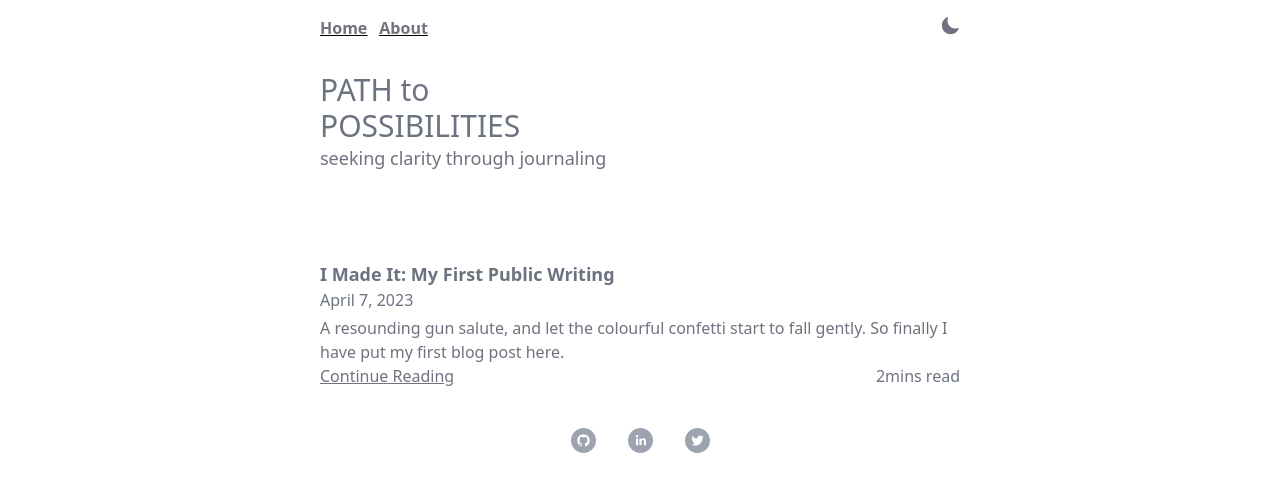
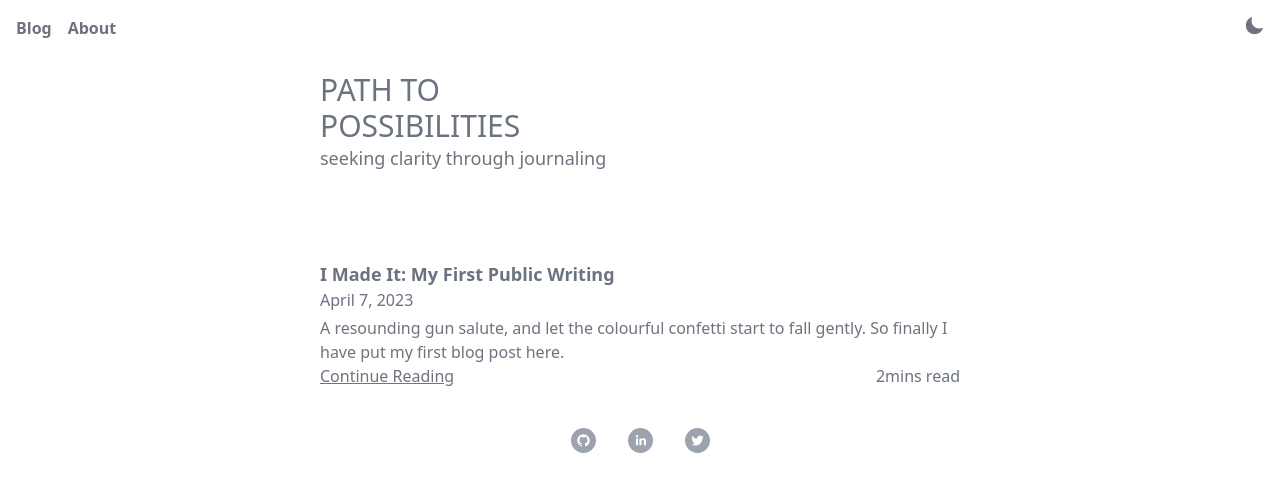
Before and after one commit to victor-eno/vicjournals, a Next.js app: page / in a window 1280 px wide. Shown: the top 492 px of the page. Built offline with nearby package versions, Linux system fonts and the light colour scheme.

Commit message:
testing changes

```diff
--- /dev/null
+++ b/components/Header.jsx
@@ -0,0 +1,40 @@
+import Link from "next/link";
+import Toggle from "../components/Toggle";
+
+
+
+const Header = () => {
+    return (
+        <nav className="flex p-4">
+
+      <div className="flex-none">
+            <Link href="/" passHref>
+              <a>
+               <div className="cursor-pointer">
+                  <h1 className="font-bold text-greytext-100">Blog</h1>
+               </div>
+               </a>
+            </Link>
+          </div>
+          <div className="flex-1 px-4">
+            <Link href="/about" passHref>
+              <a>
+               <div className="cursor-pointer">
+                  <h1 className="font-bold text-greytext-100">About</h1>
+               </div>
+               </a>
+            </Link>
+          </div>
+
+
+       <div className="order-last">
+
+       <Toggle />
+
+       </div>
+
+       </nav>
+     );
+}
+
+export default Header;
--- a/pages/_app.js
+++ b/pages/_app.js
@@ -1,5 +1,6 @@
 import { ThemeProvider } from 'next-themes'
 import Footer from '../components/Footer'
+import Header from '../components/Header'
 import Toggle from '../components/Toggle'
 import '../styles/globals.css'
 
@@ -8,6 +9,7 @@ function MyApp({ Component, pageProps }) {
   return (
     <>
     <ThemeProvider enableSystem={true} attribute="class">
+    <Header />
     <Component {...pageProps} />
     <Footer />
     </ThemeProvider>
--- a/pages/about.js
+++ b/pages/about.js
@@ -16,33 +16,6 @@ import { ArrowLongRightIcon } from "@heroicons/react/24/outline";
         <meta name='description' content='Generated by create next app' />
         <link rel='icon' href='/favicon.ico' />
       </Head>
-
-      <nav className="flex p-4">
-
-      <div className="flex-none underline">
-      <Link href="/" passHref>
-      <a>
-        <div className="cursor-pointer">
-          <h1 className="font-bold text-greytext-100">Home</h1>
-        </div>
-      </a>
-      </Link>
-      </div>
-      <div className="flex-1 underline px-3">
-      <Link href="/about" passHref>
-      <a>
-        <div className="cursor-pointer">
-          <h1 className="font-bold text-greytext-100">About</h1>
-        </div>
-      </a>
-      </Link>
-      </div>
-
-       <div className="order-last">
-       <Toggle />
-       </div>
-
-       </nav>
 
        <div className="flex left-0 p-4">
        <div>
--- a/pages/blog/[slug].js
+++ b/pages/blog/[slug].js
@@ -5,7 +5,6 @@ import Head from "next/head";
 import fs from "fs";
 import matter from "gray-matter";
 import md from "markdown-it";
-import { ArrowLeftIcon } from "@heroicons/react/24/outline";
 
 export async function getStaticPaths() {
   // get slugs
@@ -46,20 +45,6 @@ function BlogPage({ frontMatter, content }) {
         <link rel='icon' href='/favicon.ico' />
       </Head>
 
-      <nav className="flex justify-between p-10 p-2 m-2">
-      <div></div>
-
-      <div className="order-last">
-      <Link href="/" passHref>
-      <a>
-      <div className="pl-2 cursor-pointer">
-          <ArrowLeftIcon className="h-6 w-12 font-bold" />
-      </div>
-      </a>
-      </Link>
-      </div>
-
-     </nav>
       <main>
       <div className='p-2'>
       <article
--- a/pages/index.js
+++ b/pages/index.js
@@ -17,40 +17,10 @@ export default function Blog({ posts }) {
         <link rel='icon' href='/favicon.ico' />
       </Head>
 
-      <nav className="flex p-4">
-
-      <div className="flex-none underline">
-            <Link href="/" passHref>
-              <a>
-               <div className="cursor-pointer">
-                  <h1 className="font-bold text-greytext-100">Home</h1>
-               </div>
-               </a>
-            </Link>
-          </div>
-          <div className="flex-1 underline px-3">
-            <Link href="/about" passHref>
-              <a>
-               <div className="cursor-pointer">
-                  <h1 className="font-bold text-greytext-100">About</h1>
-               </div>
-               </a>
-            </Link>
-          </div>
-
-
-       <div className="order-last">
-
-       <Toggle />
-
-       </div>
-
-       </nav>
-
        <div className="flex Left-0 p-4">
        <div>
        <h1 className="vic1 text-3xl text-gray-500">
-        PATH to
+        PATH TO
         </h1>
         <h1 className="vic1 text-3xl text-gray-500">
         POSSIBILITIES
```
